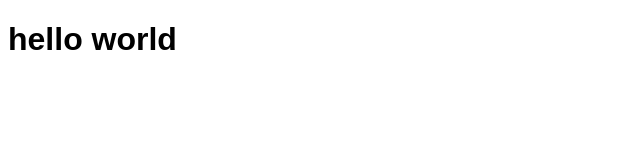
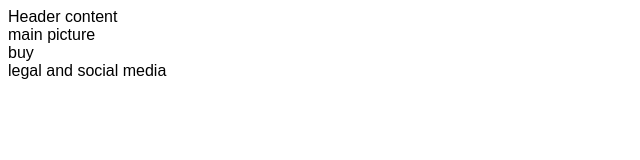
Before and after one commit to AnaG0307/love-running, a plain HTML site: page index.html in a window 1280 px wide. Shown: the whole page, without its empty margins (0-640 px from the left). Drawn offline with Linux system fonts and the light colour scheme.

Commit message:
Created body structure git add . clear

```diff
--- a/index.html
+++ b/index.html
@@ -11,6 +11,9 @@
     <title>Adriana Crafter</title>
 </head>
 <body>
-    <h1>hello world</h1>
+    <header>Header content</header>
+    <section>main picture</section>
+    <section>buy</section>
+    <footer>legal and social media</footer>
 </body>
 </html>
```
